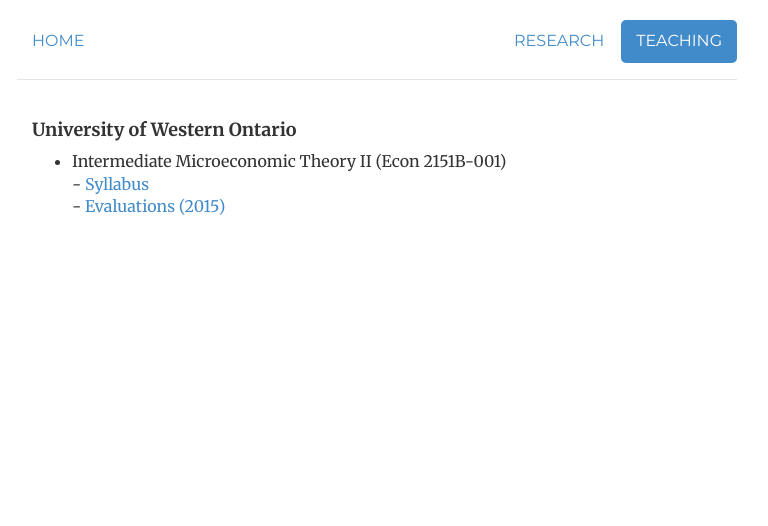
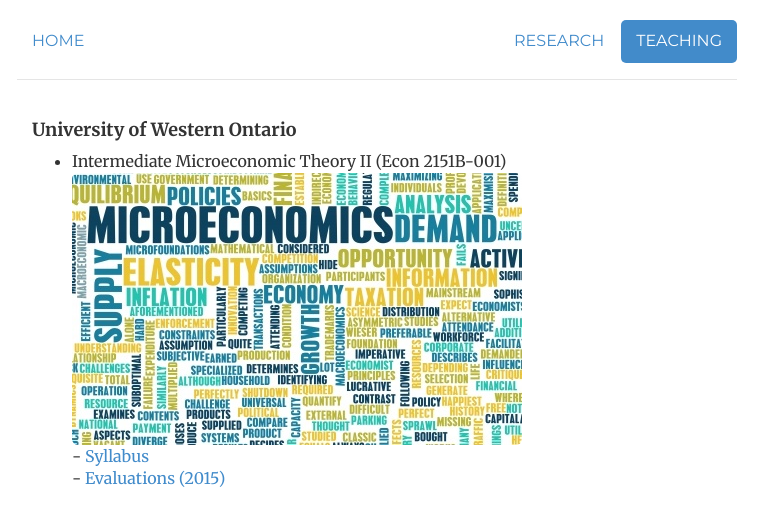
Before and after one commit to morihiroaki/morihiroaki.github.io, a Jekyll site: the page built from teaching.html, in a window 1280 px wide. Shown: the top 526 px of the page, without its empty margins (263-1031 px from the left). Built offline with Jekyll 4.4.1, drawn with Linux system fonts in a browser that asks for light colours.

Commit message:
Update teaching.html

```diff
--- a/teaching.html
+++ b/teaching.html
@@ -9,6 +9,7 @@
   <h4>University of Western Ontario</h4>
 <ul style="list-style-type:disc">
   <li>Intermediate Microeconomic Theory II (Econ 2151B-001)</li>
+      	<img  class="img-rounded" alt="Hiro Mori" src="files/micro_image.jpg">
     <dd>- <a target="_blank" href="/files/2151_2015S_syllabus.pdf" title="Syllabus">Syllabus</a></dd>
     <dd>- <a target="_blank" href="/files/2151_2015S_evaluation.pdf" title="Evaluations">Evaluations (2015)</a></dd>
 </ul>
```
